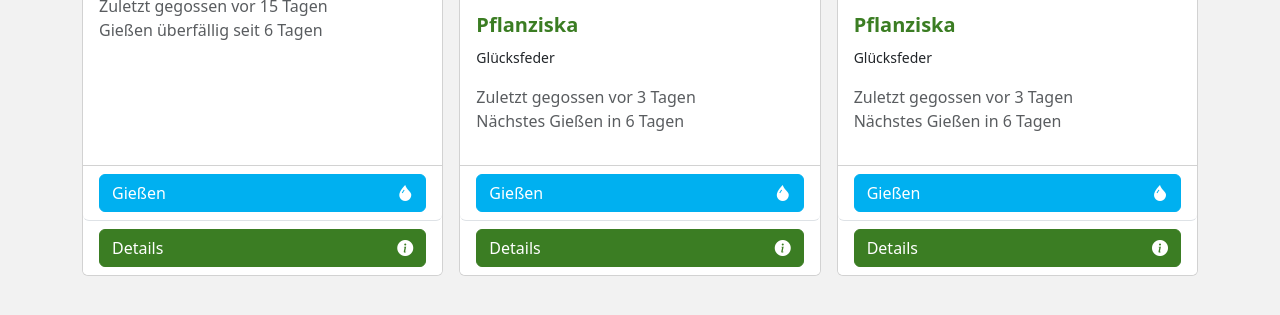
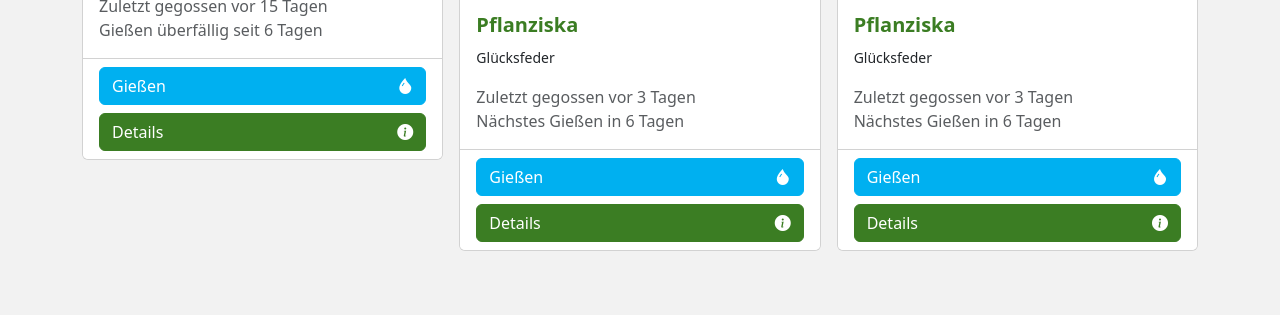
Before and after one commit to QuadcoreDevelopment/PlantManager, a plain HTML site: page frontend/meine_pflanzen.html in a window 1280 px wide. Shown: the part 463-778 px from the top of the page. Drawn offline with nearby package versions, Linux system fonts and the light colour scheme.

Commit message:
#7 Card Footer gändert von Card in Card Footer, Abstände angepasst

```diff
--- a/frontend/meine_pflanzen.html
+++ b/frontend/meine_pflanzen.html
@@ -46,81 +46,118 @@
 
 			<!-- Ab hier Inhalt -->
 			<div class="row row-cols-1 row-cols-md-3 row-cols-sm-2 g-3">			<!--Größenwechsel früher?-->
+
 				<div class="col">
-					<div class="card h-100" >
+					<div class="card" >
 						<img src="images/pflanzen/Ute.jpg" class="card-img-top" alt="...">
+
 						<div class="card-body">
 							<h5 class="card-title">Ute Junior</h5>
 							<p class="card-text">
 								<small>Hässlicher Kaktus</small>
-								<p class="text-body-secondary">
+							</p>
+							<p class="text-body-secondary mb-0">
 								Zuletzt gegossen vor 15 Tagen <br>
 								Gießen überfällig seit 6 Tagen
 							</p>
-							</p>
 						</div>
-						<ul class="list-group list-group-flush">
-							<li class="card list-group-item"><div class="d-grid"><button type="button" class="btn btn-water"><div class="row">
+
+						<div class="card-footer">
+							<div class="d-grid mb-2">
+								<button type="button" class="btn btn-water">
+									<div class="row">
 										<div class="col text-start">Gießen</div>
 										<div class="col text-end"><i class="bi-droplet-fill"></i></div>
-							</div></button></div></li>
-							<li class="card list-group-item"><div class="d-grid"><button type="button" class="btn btn-primary"><div class="row">
+									</div>
+								</button>
+							</div>
+							<div class="d-grid">
+								<button type="button" class="btn btn-primary">
+									<div class="row">
 										<div class="col text-start">Details</div>
 										<div class="col text-end"><i class="bi bi-info-circle-fill"></i></div>
-							</div></button></div></li>
-						</ul>
+									</div>
+								</button>
 							</div>
 						</div>
+
+					</div>
+				</div>
+
 				<div class="col">
-					<div class="card h-100">
+					<div class="card">
 						<img src="images/placeholder.svg" class="card-img-top" alt="...">
+
 						<div class="card-body">
 							<h5 class="card-title">Pflanziska</h5>
 							<p class="card-text">
 								<small>Glücksfeder</small>
-								<p class="text-body-secondary">
+							</p>
+							<p class="text-body-secondary mb-0">
 								Zuletzt gegossen vor 3 Tagen <br>
 								Nächstes Gießen in 6 Tagen <br>
 							</p>
-							</p>
 						</div>
-						<ul class="list-group list-group-flush">
-							<li class="card list-group-item"><div class="d-grid"><button type="button" class="btn btn-water"><div class="row">
+
+						<div class="card-footer">
+							<div class="d-grid mb-2">
+								<button type="button" class="btn btn-water">
+									<div class="row">
 										<div class="col text-start">Gießen</div>
 										<div class="col text-end"><i class="bi-droplet-fill"></i></div>
-							</div></button></div></li>
-							<li class="card list-group-item"><div class="d-grid"><button type="button" class="btn btn-primary"><div class="row">
+									</div>
+								</button>
+							</div>
+							<div class="d-grid">
+								<button type="button" class="btn btn-primary">
+									<div class="row">
 										<div class="col text-start">Details</div>
 										<div class="col text-end"><i class="bi bi-info-circle-fill"></i></div>
-							</div></button></div></li>
-						</ul>
+									</div>
+								</button>
 							</div>
 						</div>
+
+					</div>
+				</div>
+
 				<div class="col">
-					<div class="card h-100">
+					<div class="card">
 						<img src="images/placeholder.svg" class="card-img-top" alt="...">
+
 						<div class="card-body">
 							<h5 class="card-title">Pflanziska</h5>
 							<p class="card-text">
 								<small>Glücksfeder</small>
-								<p class="text-body-secondary">
+							</p>
+							<p class="text-body-secondary mb-0">
 								Zuletzt gegossen vor 3 Tagen <br>
 								Nächstes Gießen in 6 Tagen <br>
 							</p>
-							</p>
 						</div>
-						<ul class="list-group list-group-flush">
-							<li class="card list-group-item"><div class="d-grid"><button type="button" class="btn btn-water"><div class="row">
+
+						<div class="card-footer">
+							<div class="d-grid mb-2">
+								<button type="button" class="btn btn-water">
+									<div class="row">
 										<div class="col text-start">Gießen</div>
 										<div class="col text-end"><i class="bi-droplet-fill"></i></div>
-							</div></button></div></li>
-							<li class="card list-group-item"><div class="d-grid"><button type="button" class="btn btn-primary"><div class="row">
+									</div>
+								</button>
+							</div>
+							<div class="d-grid">
+								<button type="button" class="btn btn-primary">
+									<div class="row">
 										<div class="col text-start">Details</div>
 										<div class="col text-end"><i class="bi bi-info-circle-fill"></i></div>
-							</div></button></div></li>
-						</ul>
+									</div>
+								</button>
 							</div>
 						</div>
+
+					</div>
+				</div>
+
 			</div>
 			<!-- Bis hier Inhalt -->
 
```
Lines whose indentation alone changed are shown as unchanged.
